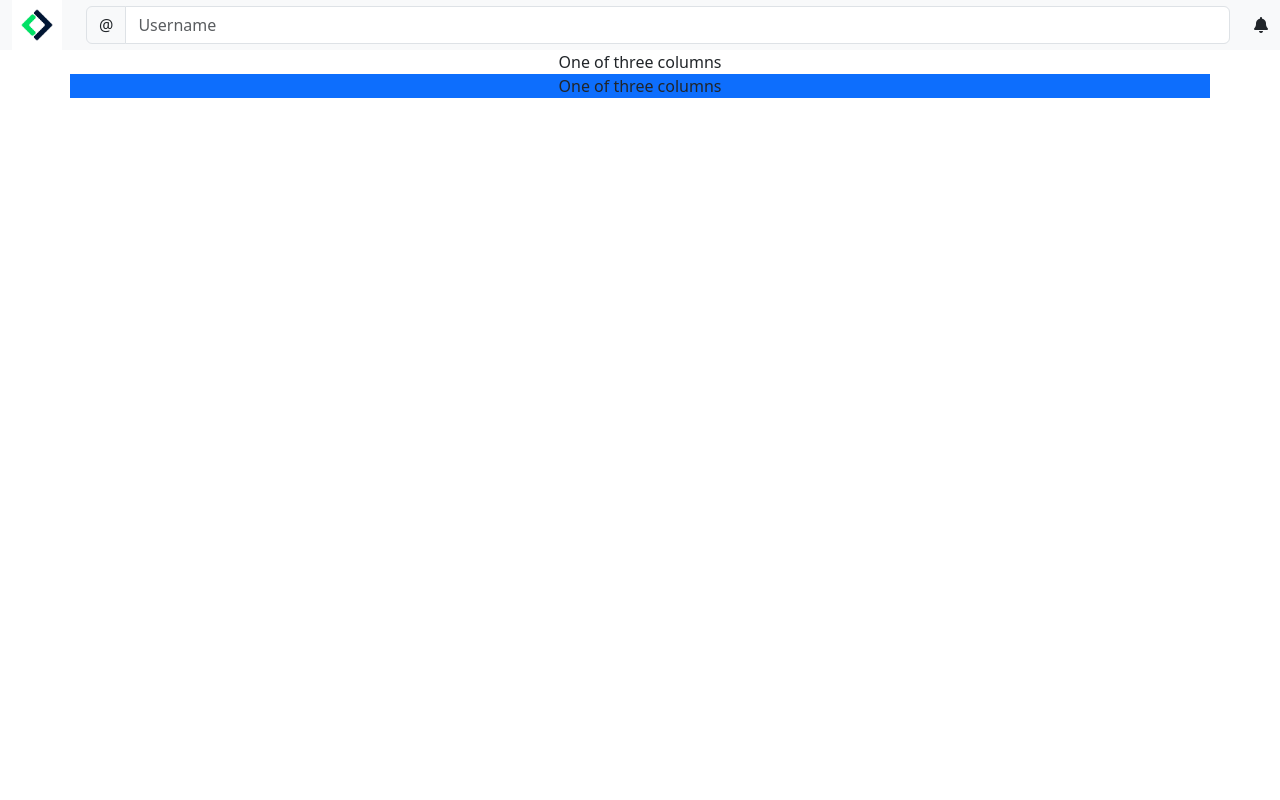
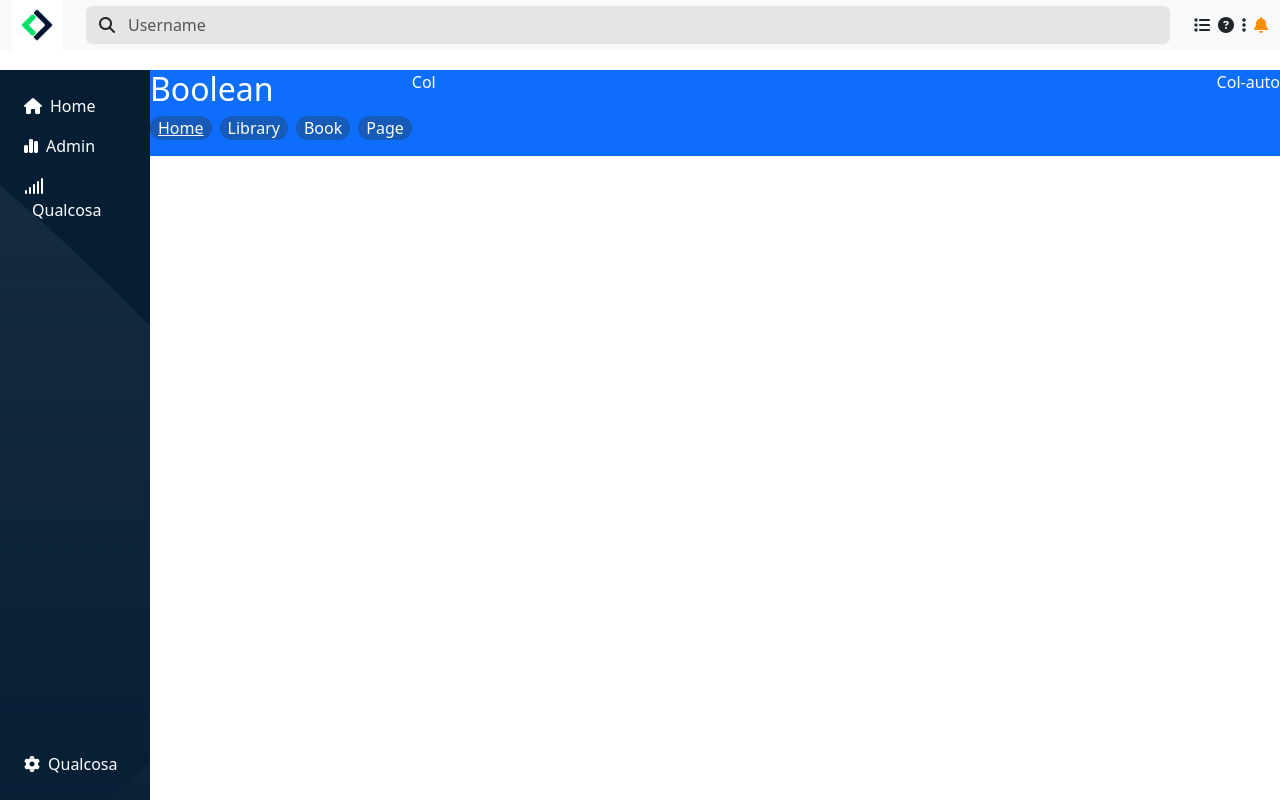
Before and after one commit to Lorenzo91347/html-css-bootstrap-dashboard, a plain HTML site: page index.html in a window 1280 px wide. Drawn offline with nearby package versions, Linux system fonts and the light colour scheme.

Commit message:
feat:breadcrumb

```diff
--- a/index.html
+++ b/index.html
@@ -14,6 +14,7 @@
 </head>
 
 <body>
+    <header>
     <nav class="bg-body-tertiary">
         <div class="container-fluid">
             <div class="row align-items-center ">
@@ -25,9 +26,9 @@
                 </div>
                 <div class="col">
                     <form class="">
-                        <div class="input-group">
-                            <span class="input-group-text" id="basic-addon1">@</span>
-                            <input type="text" class="form-control" placeholder="Username" aria-label="Username"
+                        <div class="input-group top-input">
+                            <span class="input-group-text " id="basic-addon1"><i class="fa-solid fa-magnifying-glass"></i></span>
+                            <input type="text" class="form-control ps-0 " placeholder="Username" aria-label="Username"
                                 aria-describedby="basic-addon1">
                         </div>
                     </form>
@@ -35,17 +36,17 @@
                 <div class="col-auto">
                     <div class="" id="navbarNavAltMarkup">
                         <div class="d-flex gap-2">
-                            <a class="nav-link d-none d-xxl-block" href="#">
+                            <a class="nav-link d-none d-lg-block" href="#">
                                 <i class="fa-solid fa-list"></i>
                             </a>
-                            <a class="nav-link d-none d-xxl-block " href="#">
+                            <a class="nav-link d-none d-lg-block " href="#">
                                 <i class="fa-solid fa-circle-question"></i>
                             </a>
-                            <a class="nav-link d-none d-xxl-block " href="#">
+                            <a class="nav-link d-none d-lg-block " href="#">
                                 <i class="fa-solid fa-ellipsis-vertical"></i>
                             </a>
                             <a class="nav-link">
-                                <i class="fa-solid fa-bell"></i>
+                                <i class="fa-solid fa-bell bell"></i>
                             </a>
                         </div>
                     </div>
@@ -53,18 +54,39 @@
             </div>
         </div>
     </nav>
-    <main>
-        <div class="container text-center">
-            <div class="row align-items-center">
-              <div class="col4">
-                One of three columns
-              </div>
-              <div class="col8 bg-primary">
-                One of three columns
-              </div>
+    </header>
+
+       <div class="main d-flex">
+            <div class="sidebar p-4 flex-shrink-0 ">
+                <ul class=" h-100 d-flex flex-column list-unstyled gap-3">
+                    <li><a href="" class="text-decoration-none text-white"><i class="fa-solid fa-house"></i><span class="d-none d-lg-inline px-2 ">Home</span></a></li>
+                    <li><a href="" class="text-decoration-none text-white"><i class="fa-solid fa-chart-simple"></i><span class="d-none d-lg-inline px-2">Admin</span></a></li>
+                    <li><a href="" class="text-decoration-none text-white"><i class="fa-solid fa-signal"></i><span class="d-none d-lg-inline px-2">Qualcosa</span></a></li>
+                    <li class="mt-auto"><a href="" class="text-decoration-none text-white"><i class="fa-solid fa-gear"></i><span class="d-none d-lg-inline px-2">Qualcosa</span></a></li>
+                </ul>
             </div>
-          </div>
-    </main>
+            <main class="flex-grow-1 ">
+                <div class="d-flex bg-primary text-white">
+                    <div class="col-auto">
+                        <h2>Boolean</h2>
+                        <nav style="--bs-breadcrumb-divider:;" aria-label="breadcrumb">
+                            <ol class="breadcrumb gap-2">
+                              <li class="breadcrumb-item rounded-pill px-2"><a href="#" class="text text-white ">Home</a></li>
+                              <li class="breadcrumb-item rounded-pill px-2" aria-current="page">Library</li>
+                              <li class="breadcrumb-item rounded-pill px-2" aria-current="page">Book</li>
+                              <li class="breadcrumb-item rounded-pill px-2" aria-current="page">Page</li>
+                            </ol>
+                          </nav>
+                    </div>
+                    <div class="col">Col</div>
+                    <div class="col-auto">Col-auto</div>
+                </div>
+            </main>
+       </div>
+
+    <!-- Script Bootstrap-->
+    <script src="https://cdn.jsdelivr.net/npm/bootstrap@5.3.2/dist/js/bootstrap.bundle.min.js" integrity="sha384-C6RzsynM9kWDrMNeT87bh95OGNyZPhcTNXj1NW7RuBCsyN/o0jlpcV8Qyq46cDfL" crossorigin="anonymous"></script>
+    <!--/Script Bootstrap-->
 </body>
 
 </html>
--- a/main.css
+++ b/main.css
@@ -1,3 +1,30 @@
 .mobile-logo {
     width: 50px;
 }
+header{
+    height: 4.375rem;
+}
+.top-input>*{
+    background-color: #e5e5e5;
+    border-color: #e5e5e5;
+}
+.bell{
+    color: #ff8f00;
+}
+.main{
+    height: calc(100vh - 4.375rem);
+}
+.sidebar{
+    background-color:#051e34 ;
+    background-image: url(img/sidebar-bg.png);
+}
+.breadcrumb li{
+    background-color: #165bba;
+}
+
+
+@media (min-width: 992px) {
+    .sidebar{
+        width:9.375rem
+    }
+}
```
